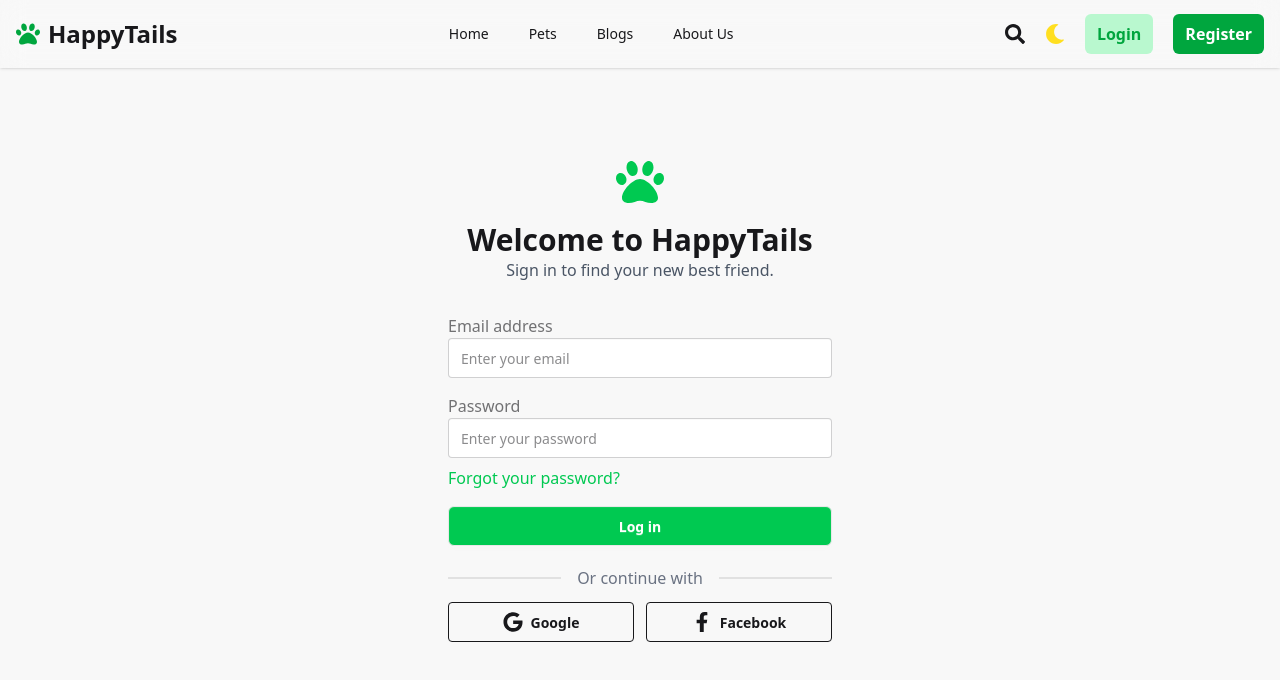
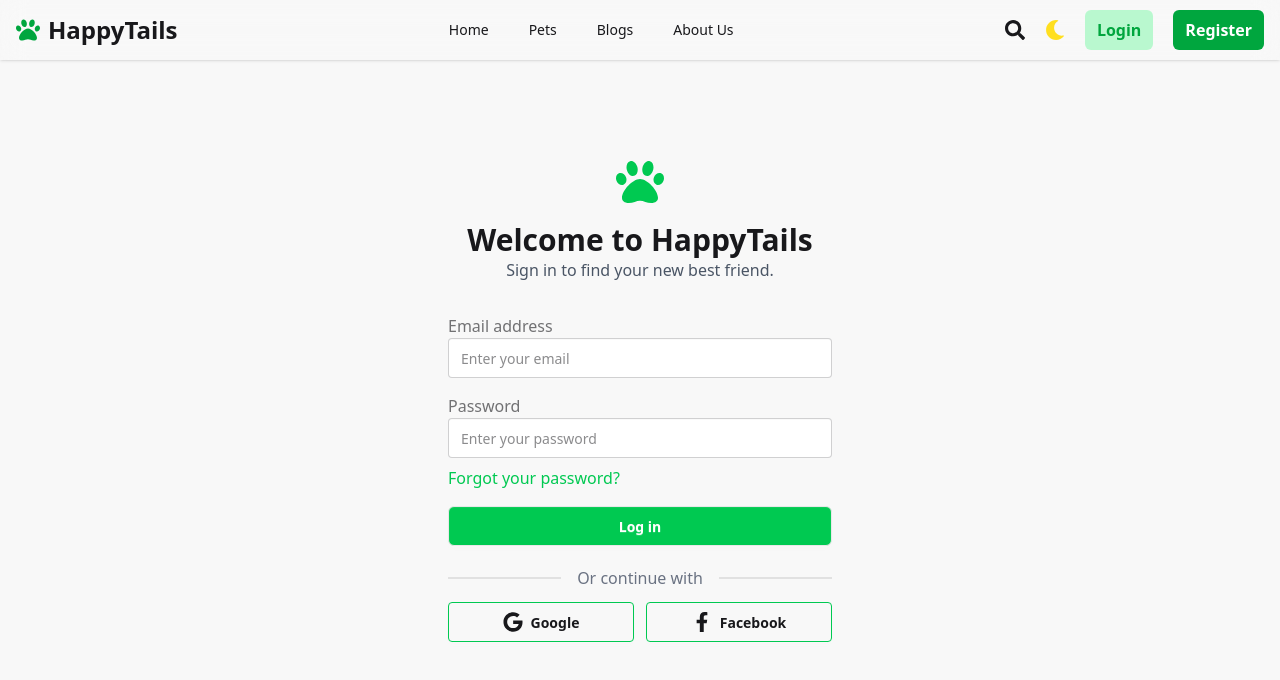
Before and after one commit to MuntasirTonoy/Happy-tails, a Next.js app: page /login in a window 1280 px wide. Shown: the top 680 px of the page. Built offline with nearby package versions, Linux system fonts and the light colour scheme.

Commit message:
solve login errro

```diff
--- a/components/ui/LoginPage.jsx
+++ b/components/ui/LoginPage.jsx
@@ -1,12 +1,7 @@
-"use clint";
-
 import React from "react";
 import { FaPaw, FaGoogle, FaFacebookF } from "react-icons/fa";
 
 export default function LoginPage() {
-  const loginAction = (formData) => {
-    console.log(formData.get(email));
-  };
   return (
     <div className="bg-base-200 text-base-content min-h-screen flex items-center justify-center">
       <div className="w-full max-w-md p-8">
@@ -20,7 +15,7 @@ export default function LoginPage() {
         </div>
 
         {/* Form */}
-        <form action={loginAction} className="space-y-4">
+        <form className="space-y-4">
           <div className="form-control">
             <label htmlFor="email" className="label">
               <span className="label-text">Email address</span>
@@ -73,11 +68,11 @@ export default function LoginPage() {
 
           {/* Social Buttons */}
           <div className="grid grid-cols-2 gap-3">
-            <button className="btn btn-outline w-full flex items-center gap-2">
+            <button className="btn  border-1 border-green-500 w-full flex items-center gap-2">
               <FaGoogle className="w-5 h-5" />
               Google
             </button>
-            <button className="btn btn-outline w-full flex items-center gap-2">
+            <button className="btn  border-1 border-green-500  w-full flex items-center gap-2">
               <FaFacebookF className="w-5 h-5" />
               Facebook
             </button>
--- a/components/ui/Navbar.jsx
+++ b/components/ui/Navbar.jsx
@@ -27,7 +27,7 @@ export default function Navbar() {
 
   return (
     <>
-      <nav className="fixed top-0 left-0 w-full z-50 py-2 md:py-2 lg:py-1 backdrop-blur-md shadow-sm text-base-content">
+      <nav className="fixed top-0 left-0 w-full z-50  backdrop-blur-md shadow-sm text-base-content">
         <div className="max-w-7xl mx-auto px-4 flex justify-between items-center">
           {/* Logo */}
           <Link
```
